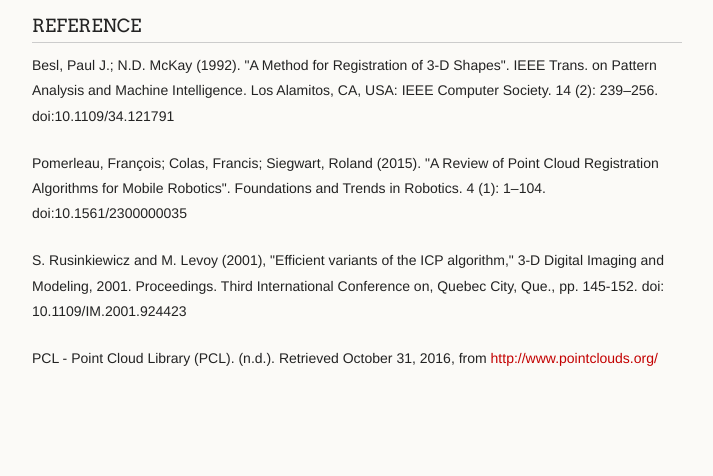
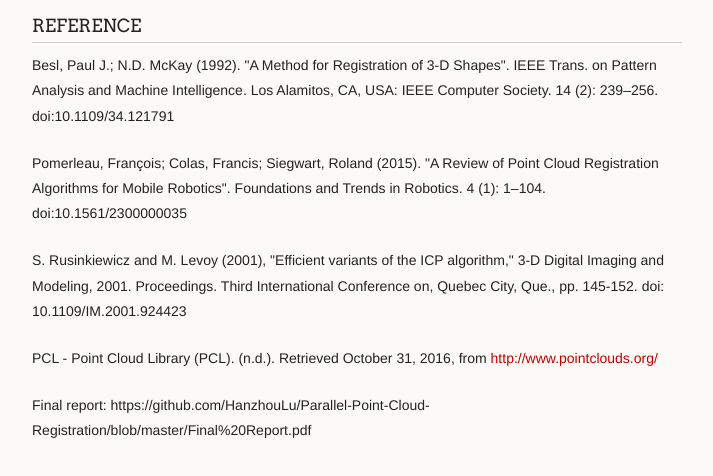
Before and after one commit to HanzhouLu/Parallel-Point-Cloud-Registration, a plain HTML site: page index.html in a window 1280 px wide. Shown: the part 5251-5727 px from the top of the page, without its empty margins (278-991 px from the left). Before the commit the page ends 5694 px from the top, so only its background shows below. Drawn offline with Linux system fonts and the light colour scheme.

Commit message:
Update index.html

```diff
--- a/index.html
+++ b/index.html
@@ -205,9 +205,11 @@ CPU and CUDA.</p>
 <p>S. Rusinkiewicz and M. Levoy (2001), "Efficient variants of the ICP algorithm," 3-D Digital Imaging and Modeling, 2001. Proceedings. Third International Conference on, Quebec City, Que., pp. 145-152. doi: 10.1109/IM.2001.924423</p>
 
 <p>PCL - Point Cloud Library (PCL). (n.d.). Retrieved October 31, 2016, from <a href="http://www.pointclouds.org/">http://www.pointclouds.org/</a></p>
+<p>Final report: https://github.com/HanzhouLu/Parallel-Point-Cloud-Registration/blob/master/Final%20Report.pdf</p>
       </section>
       <footer>
         <p><small>Hosted on <a href="https://pages.github.com">GitHub Pages</a> using the Dinky theme</small></p>
+
       </footer>
     </div>
     <!--[if !IE]><script>fixScale(document);</script><![endif]-->
```
